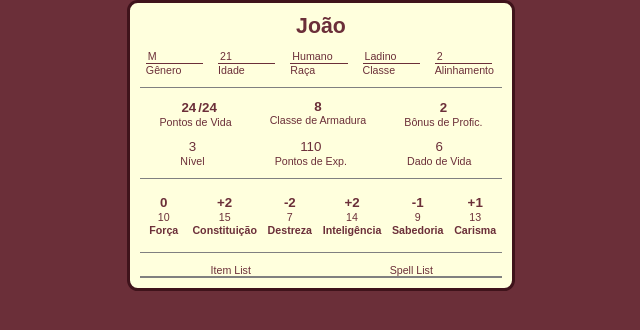
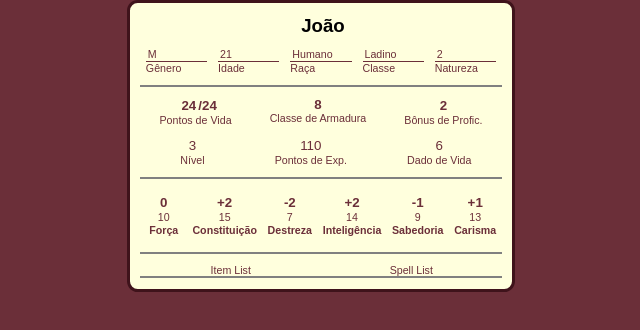
Before and after one commit to murilo9/dungeons-n-dragons, a Vue app: page / in a window 1280 px wide. Shown: the top 330 px of the page, without its empty margins (319-959 px from the left). Built offline with nearby package versions, Linux system fonts and the light colour scheme; a web font is replaced by a local one.

Commit message:
Refinado estilo

```diff
--- a/src/components/Character.vue
+++ b/src/components/Character.vue
@@ -1,6 +1,6 @@
 <template>
     <div class="character">
-        <h1>{{character.name}}</h1>
+        <input type="text" v-model="character.name" class="name">
         <div class="data-1">
             <div class="block">
                 <input type="text" v-model="getGender" class="value">
@@ -20,7 +20,7 @@
             </div>
             <div class="block">
                 <input type="text" v-model="character.alignment" class="value">
-                <p>Alinhamento</p>
+                <p>Natureza</p>
             </div>
         </div>
         <div class="data-2">
@@ -114,8 +114,13 @@
         border-radius: 1em;
         padding: 1em;
         color: 	#6b2f39;
-        h1{
-            margin-top: 0;
+        .name{
+            background: none;
+            border: none;
+            font-size: 14pt;
+            font-weight: bold;
+            text-align: center;
+            width: 100%;
             margin-bottom: 0.5em;
         }
         .data-1, .data-2, .data-3, .data-4{
@@ -123,7 +128,7 @@
             justify-content: space-around;
             margin-bottom: 1em;
             padding-bottom: 1em;
-            border-bottom: 1px solid gray;
+            border-bottom: 2px solid gray;
             .value{
                 width: 3em;
                 display: inline-block;
@@ -137,10 +142,8 @@
             .block{
                 text-align: left;
                 .value{
-                    border-top: none;
-                    border-left: none;
-                    border-right: none;
-                    border-bottom: 1px solid #6b2f39;
+                    border: none;
+
                 }
             }
         }
@@ -150,6 +153,9 @@
                 .value{
                     width: 5em;
                     font-size: 8pt;
+                }
+                p{
+                    border-top: 1px solid #6b2f39;
                 }
             }
         }
```
